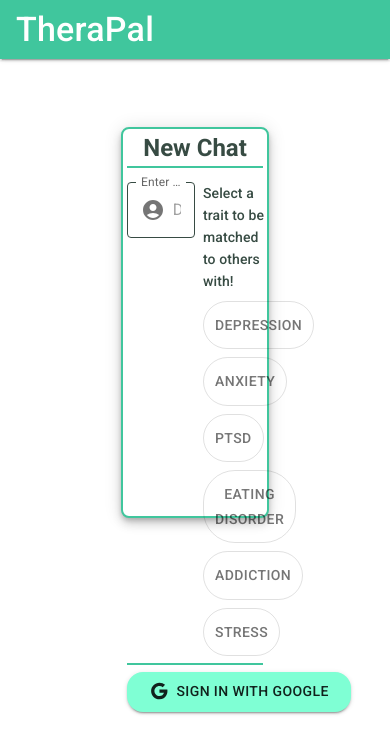
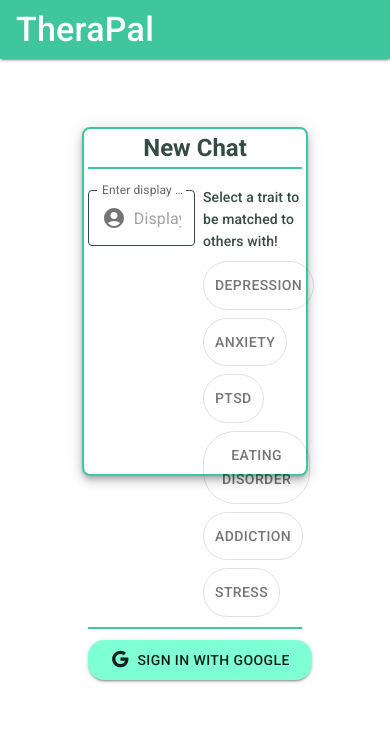
Before and after one commit to dsfhdshdjtsb/Therapal, a React (Create React App) app in the folder client/: page / in a window 390 px wide. Shown: the top 754 px of the page. Built offline with nearby package versions, Linux system fonts and the light colour scheme; no server answers; a web font is replaced by a local one.

Commit message:
made configurechat and history responsive

```diff
--- a/client/src/components/HomePage/ConfigureChat.js
+++ b/client/src/components/HomePage/ConfigureChat.js
@@ -6,6 +6,7 @@ import "firebase/compat/auth";
 import "firebase/compat/firestore";
 import AccountCircle from "@mui/icons-material/AccountCircle";
 import GoogleIcon from "@mui/icons-material/Google";
+import { UseMediaQuery, useMediaQuery } from "@mui/material";
 
 import {
   Grid,
@@ -60,6 +61,8 @@ function SignIn() {
 }
 
 export default function ConfigureChat() {
+  const md = useMediaQuery(theme=>theme.breakpoints.up("md"));
+  const lg = useMediaQuery(theme=>theme.breakpoints.up("xl"));
   const [displayName, setDisplayName] = React.useState("");
   const [user] = useAuthState(auth);
   const [banned, setBanned] = React.useState(false);
@@ -73,7 +76,7 @@ export default function ConfigureChat() {
     depression: false,
     anxiety: false,
     ptsd: false,
-    eatingDisorder: false,
+    ed: false,
     addiction: false,
     stress: false,
   });
@@ -85,7 +88,7 @@ export default function ConfigureChat() {
   }
 
   return (
-    <CardContainer height="45vh" width="35%" title="New Chat">
+    <CardContainer height={lg ? "45vh" :"40vh"} width={lg ? "35%":"55%"} title="New Chat">
       <Grid item xs={6}>
         <TextField
           id="display-name"
@@ -147,8 +150,8 @@ export default function ConfigureChat() {
           </Grid>
           <Grid item>
             <TraitToggleButton
-              value="eatingDisorder"
-              selectedTraits={selectedTraits.eatingDisorder}
+              value="ed"
+              selectedTraits={selectedTraits.ed}
               dispatchSelectedTraits={dispatchSelectedTraits}
             >
               Eating Disorder
@@ -231,19 +234,13 @@ export default function ConfigureChat() {
           doc => {
             console.log(doc.data());
             if (doc.data() !== undefined) {
-              console.log("not undefined")
               setBanned(true);
             }
           },
           error => {
             console.log(error);
             if (error.code === "permission-denied") {
-              console.log("permission denied")
-              if(auth.currentUser !== null)
-              {
-                setBanned(true);
-              }
-
+              setBanned(true);
             }
           }
         );
--- a/client/src/pages/Chat.js
+++ b/client/src/pages/Chat.js
@@ -6,7 +6,7 @@ import { useLocation } from "react-router-dom";
 import { useCollectionData } from "react-firebase-hooks/firestore";
 
 import React, { useEffect, useRef, CSSProperties } from "react";
-
+import { useMediaQuery } from "@mui/material";
 import { Box } from "@mui/material";
 
 import NavBar from "../components/NavBar";
@@ -159,7 +159,8 @@ export default function ChatRoom() {
       });
     }
   };
-
+  const md = useMediaQuery(theme=>theme.breakpoints.up("md"));
+  const lg = useMediaQuery(theme=>theme.breakpoints.up("xl"));
   // useEffect(() => {
   //   sendStartMessage();
   // }, [otherDisplay]);
@@ -171,6 +172,7 @@ export default function ChatRoom() {
           <Box sx={{ display: "flex" }}>
             <NavBar />
             <SideBar sendReport={sendReport}/>
+
             {!otherDisplay && !historyMessageRef && <div className="Loading"> <PulseLoader color={"#7FFFD4"} size={10} /></div> }
             {!otherDisplay && historyMessageRef && <ChatWindow height={"100vh"} messages={messages} getGpt={getGpt} auth={auth}/>}
             {otherDisplay && !historyMessageRef && <ChatWindow height={"82vh"} messages={messages} getGpt={getGpt} auth={auth}/> }
--- a/client/src/pages/History.js
+++ b/client/src/pages/History.js
@@ -1,5 +1,6 @@
 import React, { useEffect } from "react";
 import { Box, Toolbar, Typography } from "@mui/material";
+import { useMediaQuery } from "@mui/material";
 import NavBar from "../components/NavBar";
 import HistoryItem from "../components/History/HistoryItem";
 
@@ -9,6 +10,9 @@ const auth = firebase.auth();
 const firestore = firebase.firestore();
 
 export default function History() {
+  const md = useMediaQuery(theme=>theme.breakpoints.up("md"));
+  const lg = useMediaQuery(theme=>theme.breakpoints.up("xl"));
+
   const [history, setHistory] = React.useState([]);
   useEffect(() => {
     firestore
@@ -32,12 +36,18 @@ export default function History() {
               name={chat.other}
               date={chat.time}
               historyRef={chat.chatid}
-              width="12%"
-              height="15vh"
+              width={lg ? "12%": md ? "20%" : "25%"}
+              height={"15vh"}
             ></HistoryItem>
           ))
         ) : (
-          <Typography sx={{margin: "auto", vh:"50vh"}} variant="h6" color={"accent.main"}>No history yet!</Typography>
+          <Typography
+            sx={{ margin: "auto", vh: "50vh" }}
+            variant="h6"
+            color={"accent.main"}
+          >
+            No history yet!
+          </Typography>
         )}
       </Box>
     </React.Fragment>
```
